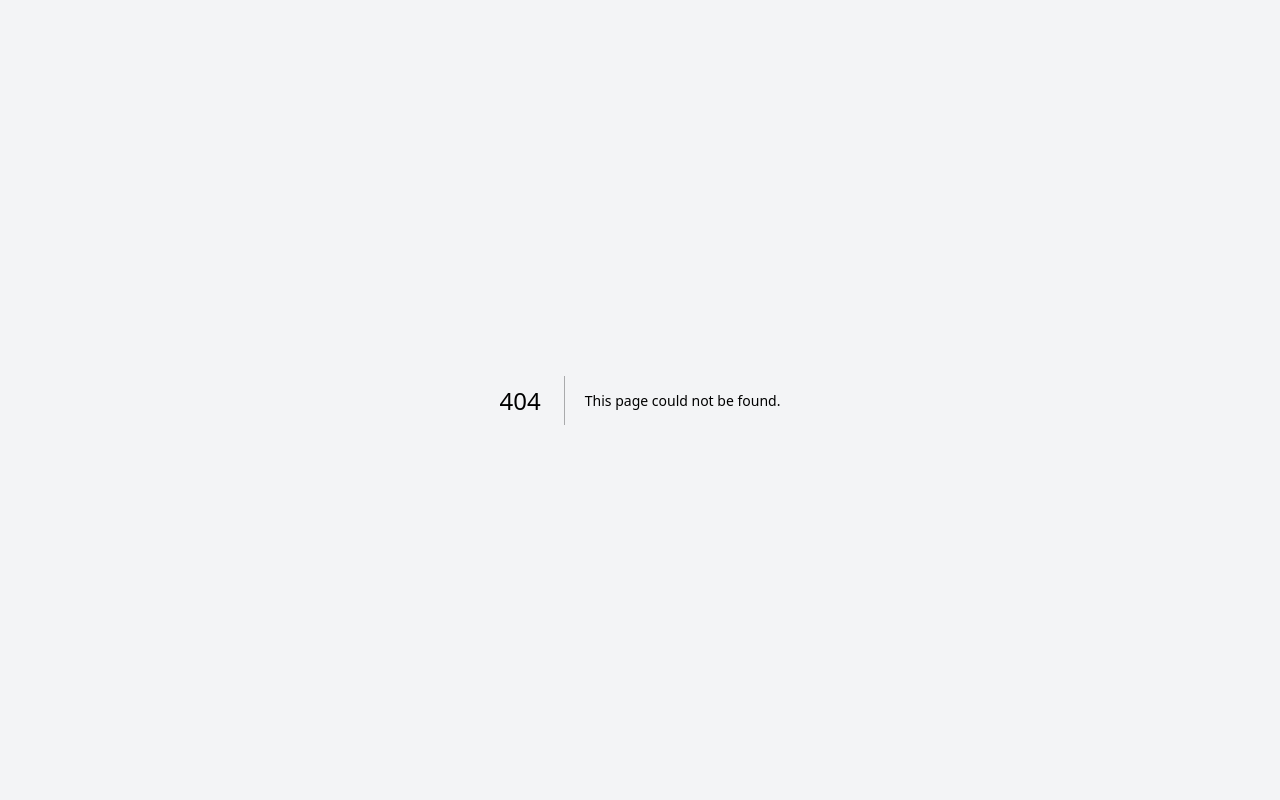
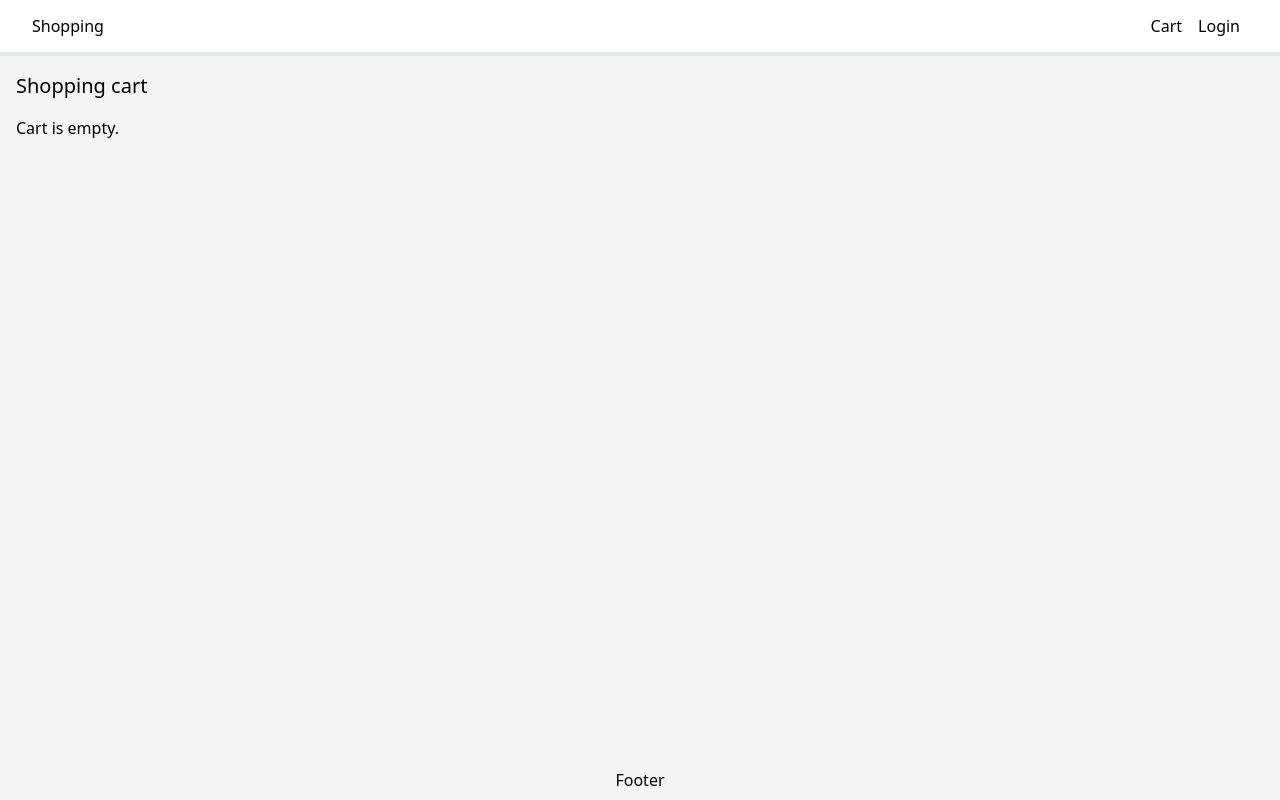
Before and after one commit to pkhadivar/shopping-page-next-tailwind, a Next.js app: page /cart in a window 1280 px wide. Before the commit this address had no page. Built offline with nearby package versions, Linux system fonts and the light colour scheme.

Commit message:
Implement context for globl state management and cart page

```diff
--- a/components/Layout.js
+++ b/components/Layout.js
@@ -1,7 +1,12 @@
 import Head from "next/head";
 import Link from "next/link";
 
+import { useContext } from "react";
+import { CartContext } from "../context/Cart";
+
 const Layout = ({ title, children }) => {
+  const { state, dispatch } = useContext(CartContext);
+  const { cart } = state;
   return (
     <>
       <Head>
@@ -11,17 +16,27 @@ const Layout = ({ title, children }) => {
         <header>
           <nav className="flex h-14 px-8 justify-between items-center border-b-4 bg-white">
             <Link legacyBehavior className="text-lg font-bold" href="/">
-               Shopping
+              Shopping
             </Link>
             <div>
-              <Link className="p-2" href="/cart">Cart</Link>
-              <Link className="p-2" href="/login">Login</Link>
-
+              <Link className="p-2" href="/cart">
+                Cart
+                {cart.cartItems.lenght > 0 && (
+                  <span clasName="ml-1 rounded-xl bg-gray-200 px-2 py-1 text-xs font-bold">
+                    {cart.cartItems.reduce((a, c) => a + c.qty, 0)}
+                  </span>
+                )}
+              </Link>
+              <Link className="p-2" href="/login">
+                Login
+              </Link>
             </div>
           </nav>
         </header>
         <main className="container m-auto mt-4 px-4">{children}</main>
-        <footer className="flex justify-center items-center h-10">Footer</footer>
+        <footer className="flex justify-center items-center h-10">
+          Footer
+        </footer>
       </div>
     </>
   );
--- /dev/null
+++ b/context/Cart.js
@@ -0,0 +1,43 @@
+import { createContext, useReducer } from "react";
+
+export const CartContext = createContext();
+
+const initialState = {
+  cart: { cartItems: [] },
+};
+
+const reducer = (state, action) => {
+  switch (action.type) {
+    case "ADD_TO_CART": {
+      const newItem = action.payload;
+
+      const existingItem = state.cart.cartItems.find(
+        (item) => item.slug === newItem.slug
+      );
+
+      const cartItems = existingItem
+        ? state.cart.cartItems.map((item) =>
+            item.title === existingItem.title ? newItem : item
+          )
+        : [...state.cart.cartItems, newItem];
+
+      return { ...state, cart: { ...state.cart, cartItems } };
+    }
+    case "REMOVE_ITEM": {
+      const cartItems = state.cart.cartItems.filter(
+        (item) => item.slug !== action.payload.slug
+      );
+
+      return { ...state, cart: { ...state.cart, cartItems } };
+    }
+    default:
+      return state;
+  }
+};
+
+export const CartContextProvider = ({ children }) => {
+  const [state, dispatch] = useReducer(reducer, initialState);
+  const value = { state, dispatch };
+
+  return <CartContext.Provider value={value}>{children}</CartContext.Provider>;
+};
--- a/data/products.json
+++ b/data/products.json
@@ -14,7 +14,7 @@
     "slug": "book-2",
     "description": "New Book",
     "cat": "Book",
-    "count": 10,
+    "count": 5,
     "image": "/images/book.jfif"
   }
 ]
--- a/pages/_app.js
+++ b/pages/_app.js
@@ -1,9 +1,11 @@
 import "@/styles/globals.css";
-
+import { CartContextProvider } from "../context/Cart";
 export default function App({ Component, pageProps }) {
   return (
     <div className="bg-gray-100">
-      <Component {...pageProps} />
+      <CartContextProvider>
+        <Component {...pageProps} />
+      </CartContextProvider>
     </div>
   );
 }
--- /dev/null
+++ b/pages/cart.js
@@ -0,0 +1,79 @@
+import Image from "next/image";
+import { useRouter } from "next/router";
+import { useContext } from "react";
+import { CartContext } from "../context/Cart";
+
+import Layout from "../components/Layout";
+
+const CartPage = () => {
+  const router = useRouter();
+  const { state, dispatch } = useContext(CartContext);
+
+  const {
+    cart: { cartItems },
+  } = state;
+  function removeItemHandler(item) {
+    dispatch({ type: "REMOVE_ITEM", payload: item });
+  }
+  return (
+    <Layout title="Shopping cart">
+      <h1 className="mb-4 text-xl">Shopping cart</h1>
+      {cartItems.length === 0 ? (
+        <div>Cart is empty.</div>
+      ) : (
+        <div className="grid md:grid-cols-4 md:gap-5">
+          <div className="overflow-x-auto md:col-span-3">
+            <table className="min-w-full">
+              <thead className="border-b">
+                <tr>
+                  <th className="px-5 text-left">Item</th>
+                  <th className="p-5 text-right">Quantity</th>
+                  <th className="p-5 text-right">Price</th>
+                  <th className="p-5">Action</th>
+                </tr>
+              </thead>
+              <tbody>
+                {cartItems.map((item) => (
+                  <tr key={item.slug} className="border-b">
+                    <td>
+                      <span className="flex item-center">
+                        <Image
+                          src={item.image}
+                          width={50}
+                          height={50}
+                          alt="items img"
+                        />
+                        <p className="ml-2">{item.title}</p>
+                      </span>
+                    </td>
+                    <td className="p-5 text-right">{item.qty}</td>
+                    <td className="p-5 text-right">{item.price}</td>
+                    <td className="p-5 text-center">
+                      <button onClick={() => removeItemHandler(item)}>
+                        Remove
+                      </button>
+                    </td>
+                  </tr>
+                ))}
+              </tbody>
+            </table>
+          </div>
+          <div className="p-5">
+            <div className="pb-5">
+              Total Price:{" "}
+              {cartItems.reduce((acc, cur) => acc + cur.qty * cur.price, 0)}
+            </div>
+            <div
+              onClick={() => router.push("/shipping")}
+              className="rounded-xl bg-gray-700 text-white px-4 py-2"
+            >
+              Checkout
+            </div>
+          </div>
+        </div>
+      )}
+    </Layout>
+  );
+};
+
+export default CartPage;
--- a/pages/product/[slug].js
+++ b/pages/product/[slug].js
@@ -1,9 +1,16 @@
 import { useRouter } from "next/router";
+import Image from "next/image";
+
+import { useContext } from "react";
+import { CartContext } from "../../context/Cart";
+
 import Layout from "../../components/Layout";
 import ProductItems from "../../data/products.json";
-import Image from "next/image";
 
 const ProductPage = () => {
+  const { state, dispatch } = useContext(CartContext);
+
+  const router = useRouter();
   const { query } = useRouter();
   const { slug } = query;
 
@@ -11,10 +18,27 @@ const ProductPage = () => {
 
   if (!product) return <h2>There is no product</h2>;
 
+  const addToCartHandler = () => {
+    const existingItem = state.cart.cartItems.find(
+      (item) => item.slug === product.slug
+    );
+    const qty = existingItem ? existingItem.qty + 1 : 1;
+
+    if (product.count < qty) {
+      alert("Product is out.");
+
+      return;
+    }
+
+    dispatch({ type: "ADD_TO_CART", payload: { ...product, qty } });
+
+    router.push("/cart")
+  };
+
   return (
     <Layout title={product.title}>
       <div className="grid md:grid-cols-4 md:gap-3 bg-white rounded-xl p-10">
-        <div>
+        <div className="md:cols-span-2">
           <Image
             className="rounded-xl"
             src={product.image}
@@ -37,11 +61,14 @@ const ProductPage = () => {
           </div>
           <div className="mb-2 flex justify-between">
             <div>Status:</div>
-            <div>
-                {product.count > 0 ? "Available" : "Unavailble"}
-            </div>
+            <div>{product.count > 0 ? "Available" : "Unavailble"}</div>
           </div>
-          <button className="rounded-xl bg-gray-700 text-white px-4 py-2 w-full">Add to cart</button>
+          <button
+            onClick={addToCartHandler}
+            className="rounded-xl bg-gray-700 text-white px-4 py-2 w-full"
+          >
+            Add to cart
+          </button>
         </div>
       </div>
     </Layout>
```
